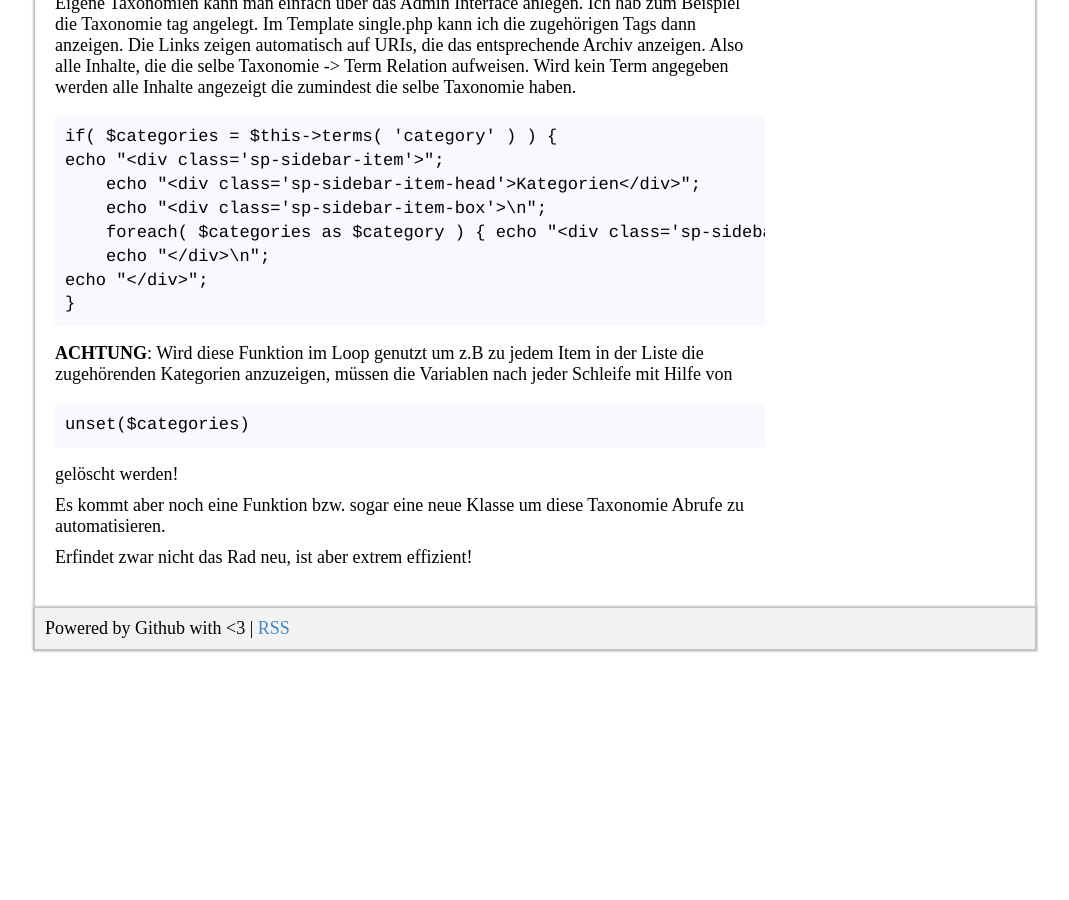
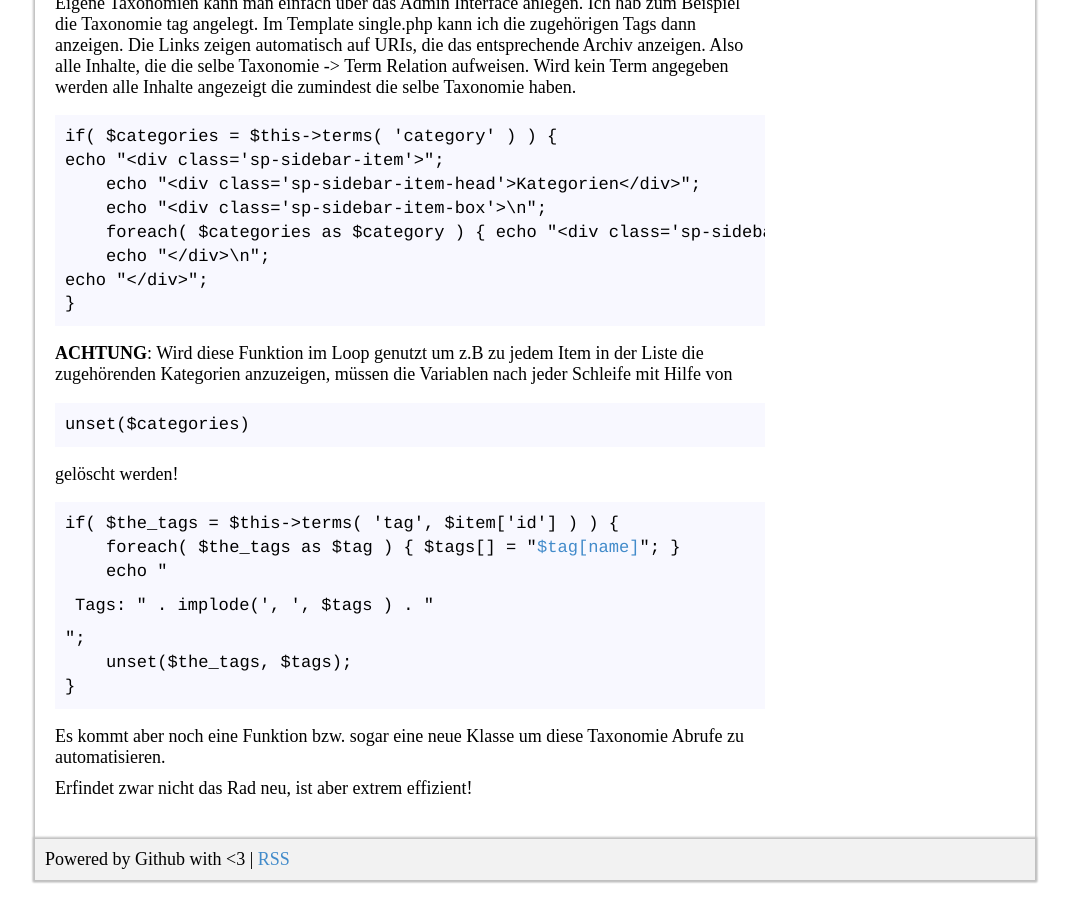
Before and after one commit to mbrain/zarat.github.io, a Jekyll site: the page built from _posts/2018-06-23-taxonomien-und-terme.markdown, in a window 1280 px wide and 900 px high, scrolled down 1674 px. Shown: the whole window, without its empty margins (105-1174 px from the left). Built offline with Jekyll 4.4.1, drawn with Linux system fonts in a browser that asks for light colours; before the commit the page ends 2343 px from its top, so only the background shows below that.

Commit message:
Update 2018-06-23-taxonomien-und-terme.markdown

```diff
--- a/_posts/2018-06-23-taxonomien-und-terme.markdown
+++ b/_posts/2018-06-23-taxonomien-und-terme.markdown
@@ -52,5 +52,10 @@ HAVING type LIKE ('%type_%')</pre>
 <p><b>ACHTUNG</b>: Wird diese Funktion im Loop genutzt um z.B zu jedem Item in der Liste die zugehörenden Kategorien anzuzeigen, müssen die Variablen nach jeder Schleife mit Hilfe von<p>
  <pre>unset($categories)</pre>
  <p>gelöscht werden!</p>
+ <pre>if( $the_tags = $this->terms( 'tag', $item['id'] ) ) {
+    foreach( $the_tags as $tag ) { $tags[] = "<a href='../?tag=$tag[id]'>$tag[name]</a>"; }
+    echo "<div class='sp-content-item-body'>Tags: " . implode(', ', $tags ) . "</div>";
+    unset($the_tags, $tags);
+}</pre>
 <p>Es kommt aber noch eine Funktion bzw. sogar eine neue Klasse um diese Taxonomie Abrufe zu automatisieren.</p>
 <p>Erfindet zwar nicht das Rad neu, ist aber extrem effizient!</p>
```
